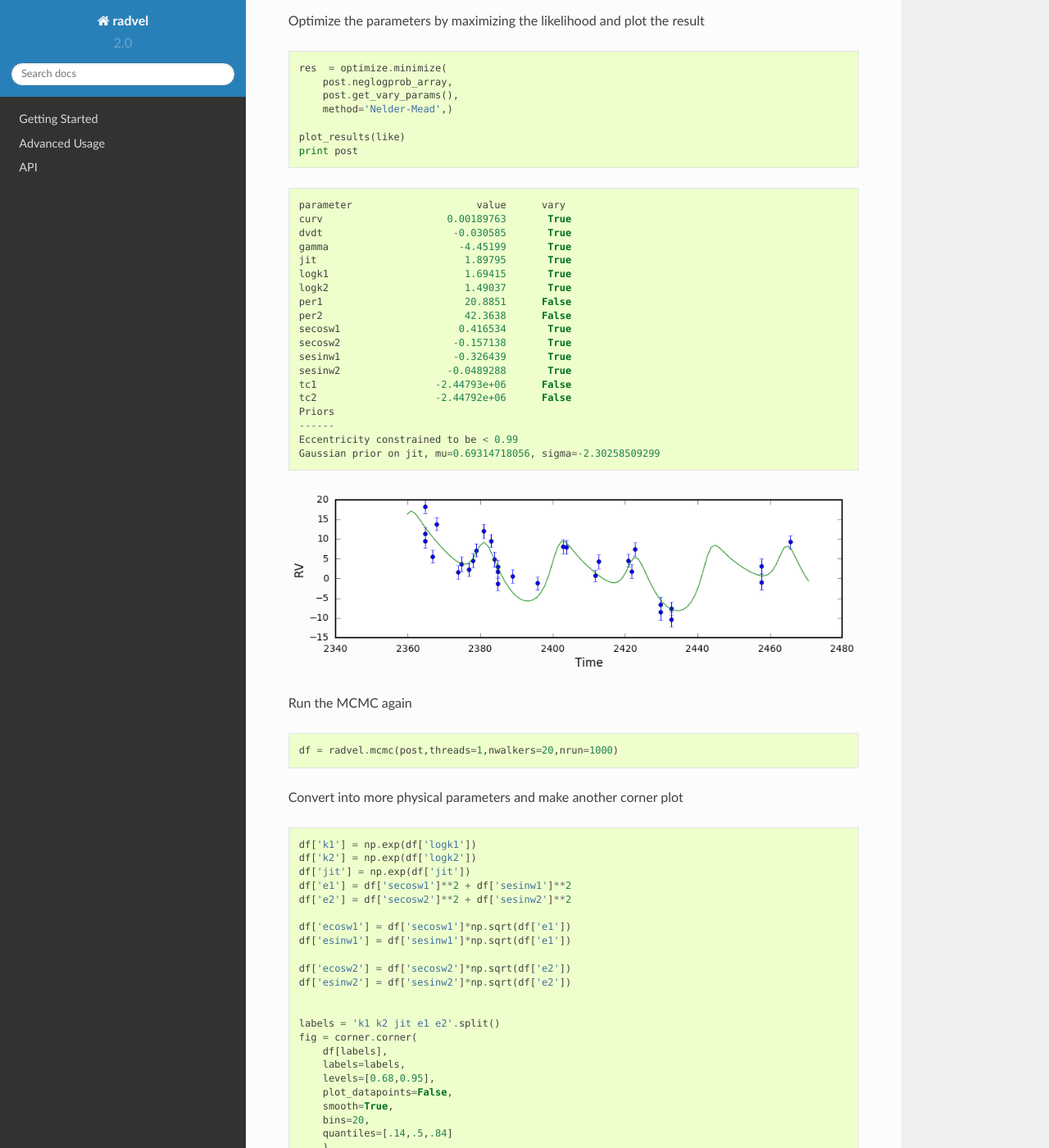
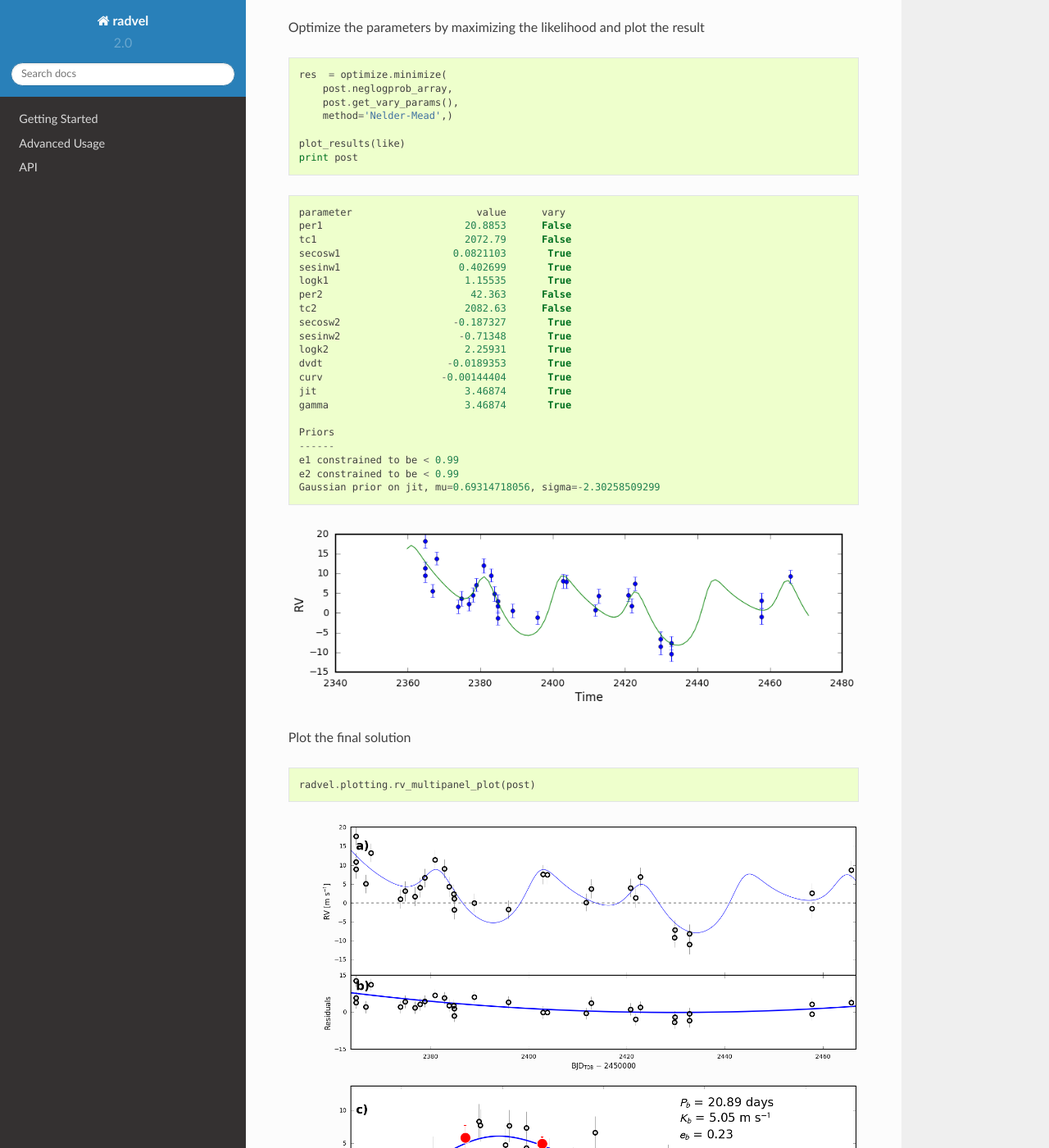
Before and after one commit to California-Planet-Search/radvel, a Sphinx documentation site: the page built from docs/k2-24.rst, in a window 1280 px wide and 1400 px high, scrolled down 5341 px. Shown: the whole window at 82% size. Built offline with Sphinx 7.4.7 and the Read the Docs theme 2.0.0, drawn with Linux system fonts in a browser that asks for light colours; some of the changed text lies outside the part shown.

Commit message:
updating docs

```diff
--- a/docs/conf.py
+++ b/docs/conf.py
@@ -55,7 +55,7 @@
 # General information about the project.
 project = u'radvel'
 copyright = u'2015, BJ Fulton and Erik Petigura'
-author = u'BJ Fulton and Erik Petigura'
+author = u'BJ Fulton, Erik Petigura, and Sarah Blunt'
 
 # The version info for the project you're documenting, acts as replacement for
 # |version| and |release|, also used in various other places throughout the
@@ -230,7 +230,7 @@
 #  author, documentclass [howto, manual, or own class]).
 latex_documents = [
   (master_doc, 'radvel.tex', u'radvel Documentation',
-   u'BJ Fulton and Erik Petigura', 'manual'),
+   u'BJ Fulton, Erik Petigura, and Sarah Blunt', 'manual'),
 ]
 
 # The name of an image file (relative to this directory) to place at the top of
--- a/docs/k2-24.rst
+++ b/docs/k2-24.rst
@@ -58,12 +58,12 @@
     def plot_results(like):
         fig = pl.figure(figsize=(12,4))
         fig = pl.gcf()
+        fig.set_tight_layout(True)
         pl.errorbar(
             like.x, like.model(t)+like.residuals(),
             yerr=like.yerr, fmt='o'
             )
         pl.plot(ti, like.model(ti))
-        fig.set_tight_layout(True)
         pl.xlabel('Time')
         pl.ylabel('RV')
         pl.draw()
@@ -91,42 +90,41 @@
 
     mod = initialize_model()
     like = radvel.likelihood.RVLikelihood(mod, t, vel, errvel)
-    like.params['gamma'] = 0.1
-    like.params['jit'] = 1.0
+    like.params['gamma'].value = 0.1
+    like.params['jit'].value = 1.0
 
-Choose which parameters to vary or fix
+Choose which parameters to vary or fix. By default, all ``radvel.Parameter`` objects will vary, so you only have to worry about setting the ones you want to hold fixed.
 
 .. code:: python
 
-    like.vary['secosw1'] = False
-    like.vary['sesinw1'] = False
-    like.vary['secosw2'] = False
-    like.vary['sesinw2'] = False
-    like.vary['per1'] = False
-    like.vary['per2'] = False
-    like.vary['tc1'] = False
-    like.vary['tc2'] = False
-    like.vary['curv'] = True
-    print like
+    like.params['secosw1'].vary = False
+    like.params['sesinw1'].vary = False
+    like.params['secosw2'].vary = False
+    like.params['sesinw2'].vary = False
+    like.params['per1'].vary = False
+    like.params['per2'].vary = False
+    like.params['tc1'].vary = False
+    like.params['tc2'].vary = False
+    print(like)
 
 
 .. parsed-literal::
 
     parameter                     value      vary
+    per1                        20.8853      False
+    tc1                         2072.79      False
+    secosw1                        0.01      False
+    sesinw1                        0.01      False
+    logk1                           1.1       True
+    per2                         42.363      False
+    tc2                         2082.63      False
+    secosw2                        0.01      False
+    sesinw2                        0.01      False
+    logk2                           1.1       True
+    dvdt                          -0.02       True
     curv                           0.01       True
-    dvdt                          -0.02       True
-    gamma                           0.1       True
     jit                               1       True
-    logk1                           1.1       True
-    logk2                           1.1       True
-    per1                        20.8851      False
-    per2                        42.3638      False
-    secosw1                        0.01      False
-    secosw2                        0.01      False
-    sesinw1                        0.01      False
-    sesinw2                        0.01      False
-    tc1                    -2.44793e+06      False
-    tc2                    -2.44792e+06      False
+    gamma                             1       True
 
 
 
@@ -164,26 +162,27 @@
         )
 
     plot_results(like)             # plot best fit model
-    print post
+    print(post)
 
 
 .. parsed-literal::
 
     parameter                     value      vary
-    curv                       0.001804       True
-    dvdt                     -0.0299544       True
-    gamma                      -3.97918       True
-    jit                         2.06908       True
-    logk1                        1.5468       True
-    logk2                       1.37737       True
-    per1                        20.8851      False
-    per2                        42.3638      False
+    per1                        20.8853      False
+    tc1                         2072.79      False
     secosw1                        0.01      False
+    sesinw1                        0.01      False
+    logk1                       1.56037       True
+    per2                         42.363      False
+    tc2                         2082.63      False
     secosw2                        0.01      False
-    sesinw1                        0.01      False
     sesinw2                        0.01      False
-    tc1                    -2.44793e+06      False
-    tc2                    -2.44792e+06      False
+    logk2                       1.80937       True
+    dvdt                     -0.0364432       True
+    curv                    -0.00182455       True
+    jit                         2.62376       True
+    gamma                       2.62376       True
+
     Priors
     ------
     Gaussian prior on jit, mu=1.09861228867, sigma=0.5
@@ -259,70 +258,31 @@
 .. parsed-literal::
 
     parameter                     value      vary
-    curv                     0.00189763       True
-    dvdt                      -0.030585       True
-    gamma                      -4.45199       True
-    jit                         1.89795       True
-    logk1                       1.69415       True
-    logk2                       1.49037       True
-    per1                        20.8851      False
-    per2                        42.3638      False
-    secosw1                    0.416534       True
-    secosw2                   -0.157138       True
-    sesinw1                   -0.326439       True
-    sesinw2                  -0.0489288       True
-    tc1                    -2.44793e+06      False
-    tc2                    -2.44792e+06      False
+    per1                        20.8853      False
+    tc1                         2072.79      False
+    secosw1                   0.0821103       True
+    sesinw1                    0.402699       True
+    logk1                       1.15535       True
+    per2                         42.363      False
+    tc2                         2082.63      False
+    secosw2                   -0.187327       True
+    sesinw2                    -0.71348       True
+    logk2                       2.25931       True
+    dvdt                     -0.0189353       True
+    curv                    -0.00144404       True
+    jit                         3.46874       True
+    gamma                       3.46874       True
+
     Priors
     ------
-    Eccentricity constrained to be < 0.99
+    e1 constrained to be < 0.99
+    e2 constrained to be < 0.99
     Gaussian prior on jit, mu=0.69314718056, sigma=-2.30258509299
 
 
 
 
 .. image:: plots/output_28_1.png
-
-
-Run the MCMC again
-
-.. code:: python
-
-    df = radvel.mcmc(post,threads=1,nwalkers=20,nrun=1000)
-
-
-Convert into more physical parameters and make another corner plot
-
-.. code:: python
-
-    df['k1'] = np.exp(df['logk1'])
-    df['k2'] = np.exp(df['logk2'])
-    df['jit'] = np.exp(df['jit'])
-    df['e1'] = df['secosw1']**2 + df['sesinw1']**2
-    df['e2'] = df['secosw2']**2 + df['sesinw2']**2
-
-    df['ecosw1'] = df['secosw1']*np.sqrt(df['e1'])
-    df['esinw1'] = df['sesinw1']*np.sqrt(df['e1'])
-
-    df['ecosw2'] = df['secosw2']*np.sqrt(df['e2'])
-    df['esinw2'] = df['sesinw2']*np.sqrt(df['e2'])
-
-
-    labels = 'k1 k2 jit e1 e2'.split()
-    fig = corner.corner(
-        df[labels],
-        labels=labels,
-        levels=[0.68,0.95],
-        plot_datapoints=False,
-        smooth=True,
-        bins=20,
-        quantiles=[.14,.5,.84]
-        )
-
-
-
-.. image:: plots/output_32_0.png
-
 
 Plot the final solution
 
```
Also changed, not shown: other parts of docs/k2-24.rst (+19 -20 lines), docs/quickstart.rst (deleted, +0 -17 lines), 1 other file.
